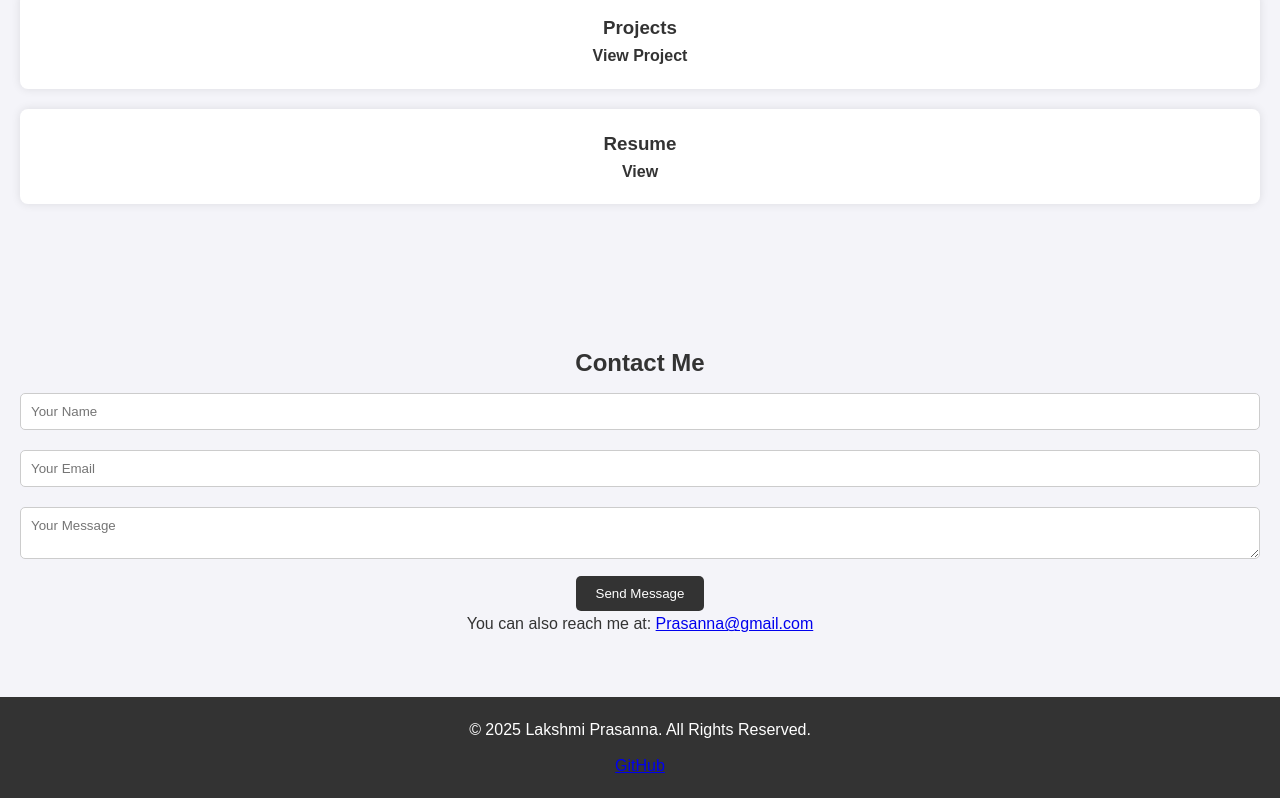
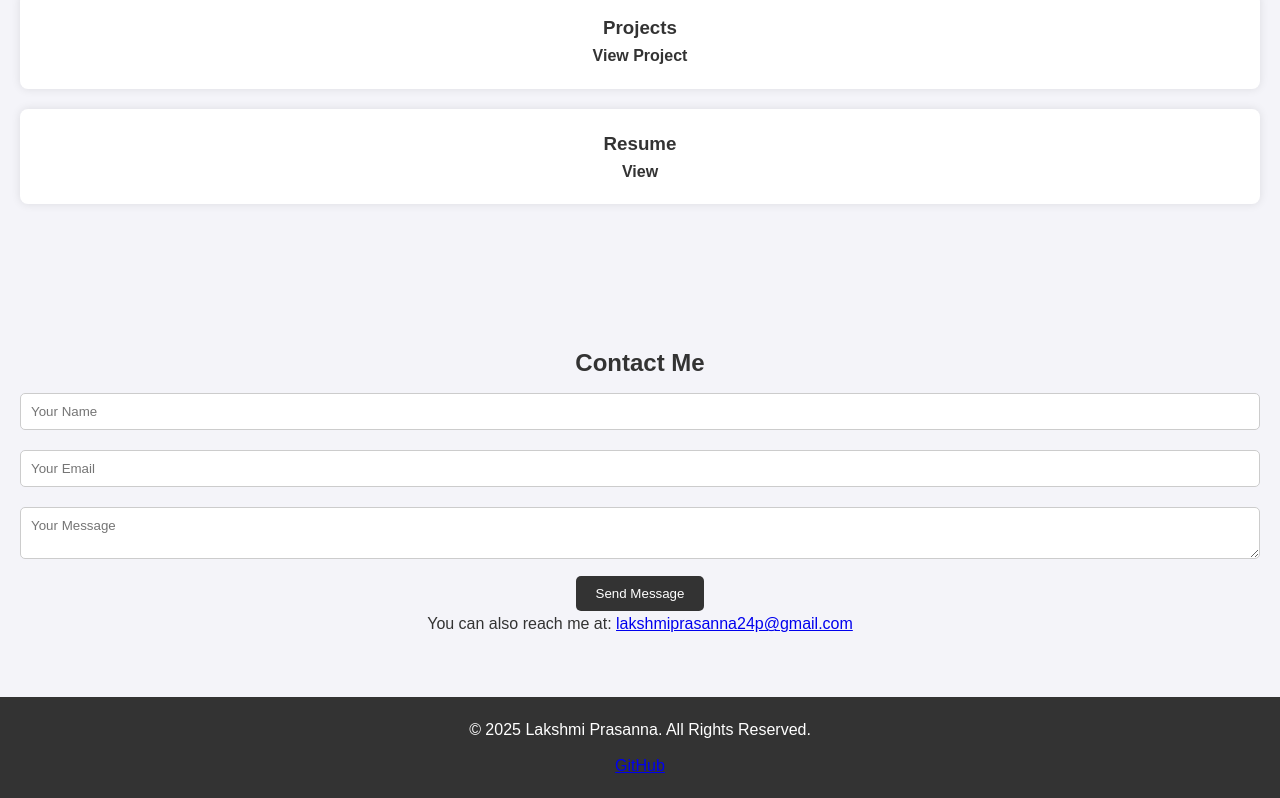
Before and after one commit to Prasanna24p/personal_portfolio, a plain HTML site: page index.html in a window 1280 px wide. Shown: the part 877-1675 px from the top of the page. Drawn offline with Linux system fonts and the light colour scheme.

Commit message:
Update index.html

```diff
--- a/index.html
+++ b/index.html
@@ -187,7 +187,7 @@
             <textarea name="message" placeholder="Your Message" required></textarea>
             <button type="submit">Send Message</button>
         </form>
-        <p>You can also reach me at: <a href="mailto:Prasanna@example.com">Prasanna@gmail.com</a></p>
+        <p>You can also reach me at: <a href="mailto:Prasanna@example.com">lakshmiprasanna24p@gmail.com</a></p>
     </section>
 
     <!-- Footer Section -->
```
